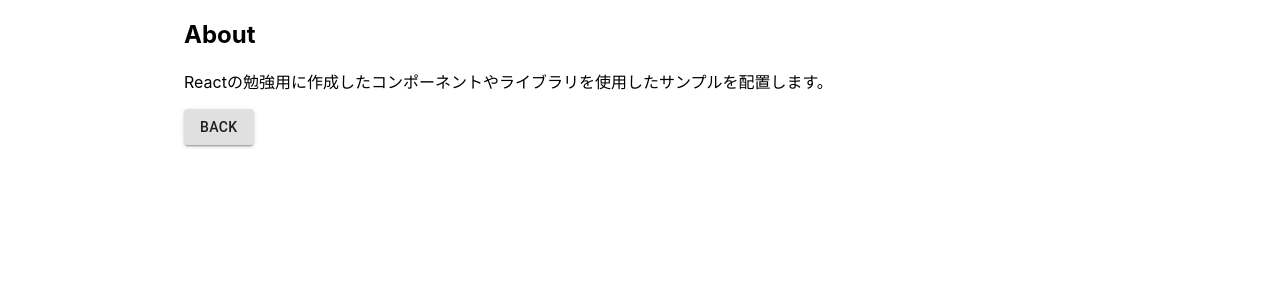
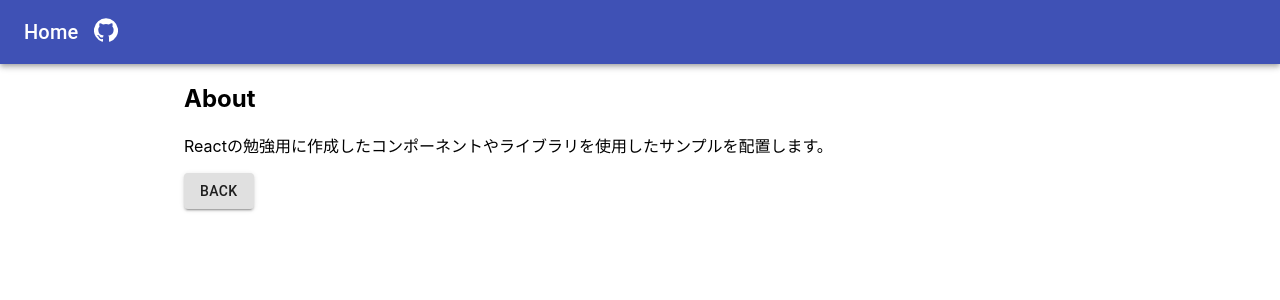
Before and after one commit to MasanoriIwakura/react-sandbox, a React (Create React App) app: page /about in a window 1280 px wide. Shown: the top 300 px of the page. Built offline with nearby package versions, Linux system fonts and the light colour scheme; what ra-data-json-server would draw is missing.

Commit message:
Fix Navbar

```diff
--- /dev/null
+++ b/src/components/Navbar.tsx
@@ -0,0 +1,31 @@
+import React from "react";
+import GitHubIcon from "@material-ui/icons/GitHub";
+import AppBar from "@material-ui/core/AppBar";
+import Toolbar from "@material-ui/core/Toolbar";
+import Typography from "@material-ui/core/Typography";
+
+const linkStyle = {
+  color: "white",
+  marginLeft: "1rem"
+};
+
+const Navbar = () => {
+  return (
+    <>
+      <AppBar position="static">
+        <Toolbar>
+          <Typography variant="h6">Home</Typography>
+          <a
+            href="https://github.com/MasanoriIwakura/react-sandbox"
+            target="blank"
+            style={linkStyle}
+          >
+            <GitHubIcon />
+          </a>
+        </Toolbar>
+      </AppBar>
+    </>
+  )
+};
+
+export default Navbar;
--- a/src/pages/About.tsx
+++ b/src/pages/About.tsx
@@ -2,12 +2,14 @@ import React from "react";
 import Container from "@material-ui/core/Container";
 import Button from "@material-ui/core/Button";
 import { useHistory } from "react-router-dom";
+import Navbar from "../components/Navbar";
 
 const About = () => {
   const history = useHistory();
 
   return (
     <>
+      <Navbar />
       <Container maxWidth="md">
         <h2>About</h2>
         <p>
--- a/src/pages/Home.tsx
+++ b/src/pages/Home.tsx
@@ -5,10 +5,7 @@ import Container from "@material-ui/core/Container";
 import Grid from "@material-ui/core/Grid";
 import MyCard from "../components/MyCard";
 import Logo from "../logo.svg";
-import GitHubIcon from "@material-ui/icons/GitHub";
-import AppBar from "@material-ui/core/AppBar";
-import Toolbar from "@material-ui/core/Toolbar";
-import Typography from "@material-ui/core/Typography";
+import Navbar from "../components/Navbar";
 
 const useStyles = makeStyles((theme: Theme) =>
   createStyles({
@@ -43,28 +40,12 @@ const links: ILink[] = [
   },
 ];
 
-const linkStyle = {
-  color: "white",
-  marginLeft: "1rem"
-};
-
 const Home = () => {
   const classes = useStyles();
 
   return (
     <>
-      <AppBar position="static">
-        <Toolbar>
-          <Typography variant="h6">Home</Typography>
-          <a
-            href="https://github.com/MasanoriIwakura/react-sandbox"
-            target="blank"
-            style={linkStyle}
-          >
-            <GitHubIcon />
-          </a>
-        </Toolbar>
-      </AppBar>
+      <Navbar />
       <Container maxWidth="md">
         <Grid container className={classes.root} spacing={2}>
           <Grid item xs={12}>
```
